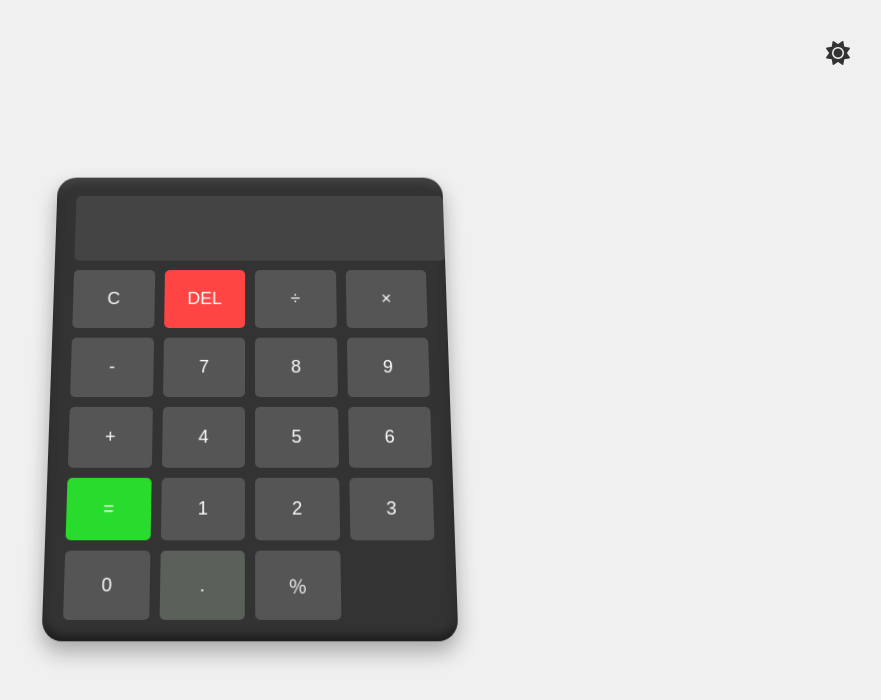
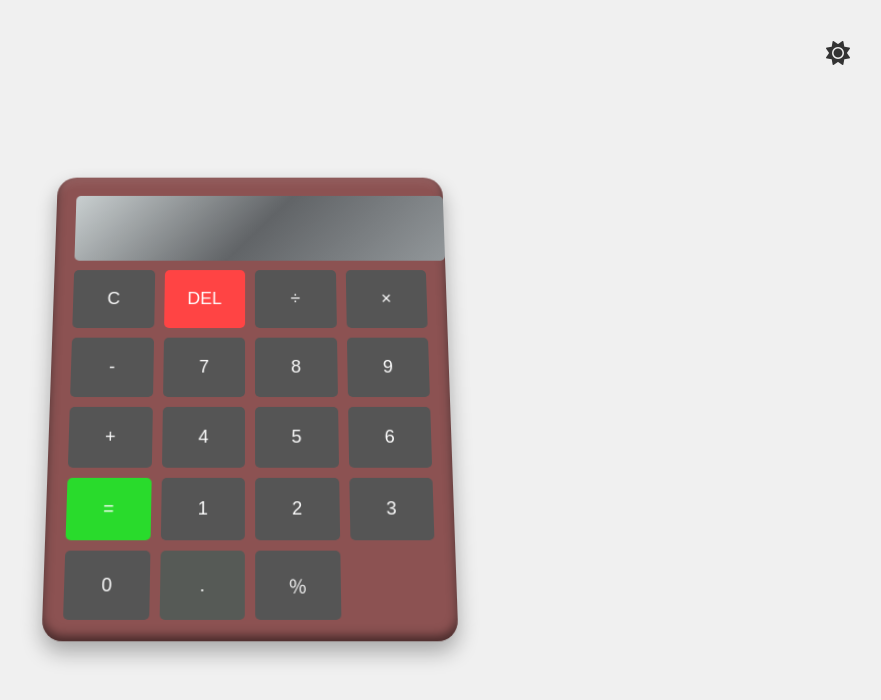
Before and after one commit to ElangPratama/firstkalkulator, a plain HTML site: page index.html in a window 1280 px wide. Shown: the whole page, without its empty margins (390-1271 px from the left). Drawn offline with Linux system fonts and the light colour scheme.

Commit message:
Update styles.css

```diff
--- a/styles.css
+++ b/styles.css
@@ -46,7 +46,7 @@ body.dark-theme {
 
 /* Kalkulator */
 .calculator {
-  background: #333;
+  background: #8c5252;
   padding: 20px;
   border-radius: 20px;
   box-shadow: 0px 10px 20px rgba(0, 0, 0, 0.3),
@@ -66,7 +66,7 @@ body.dark-theme {
   margin-bottom: 10px;
   border: none;
   border-radius: 5px;
-  background-color: #444;
+  background: linear-gradient(135deg, #c9cfd0, #616467, #92979a);
   color: #fff;
 }
 
@@ -117,7 +117,7 @@ button:nth-child(2):hover {
 
 /* Tombol Persen */
 button:nth-child(18) {
-  background-color: #5b605b;
+  background-color: #565a56;
 }
 
 button:nth-child(18):hover {
```
